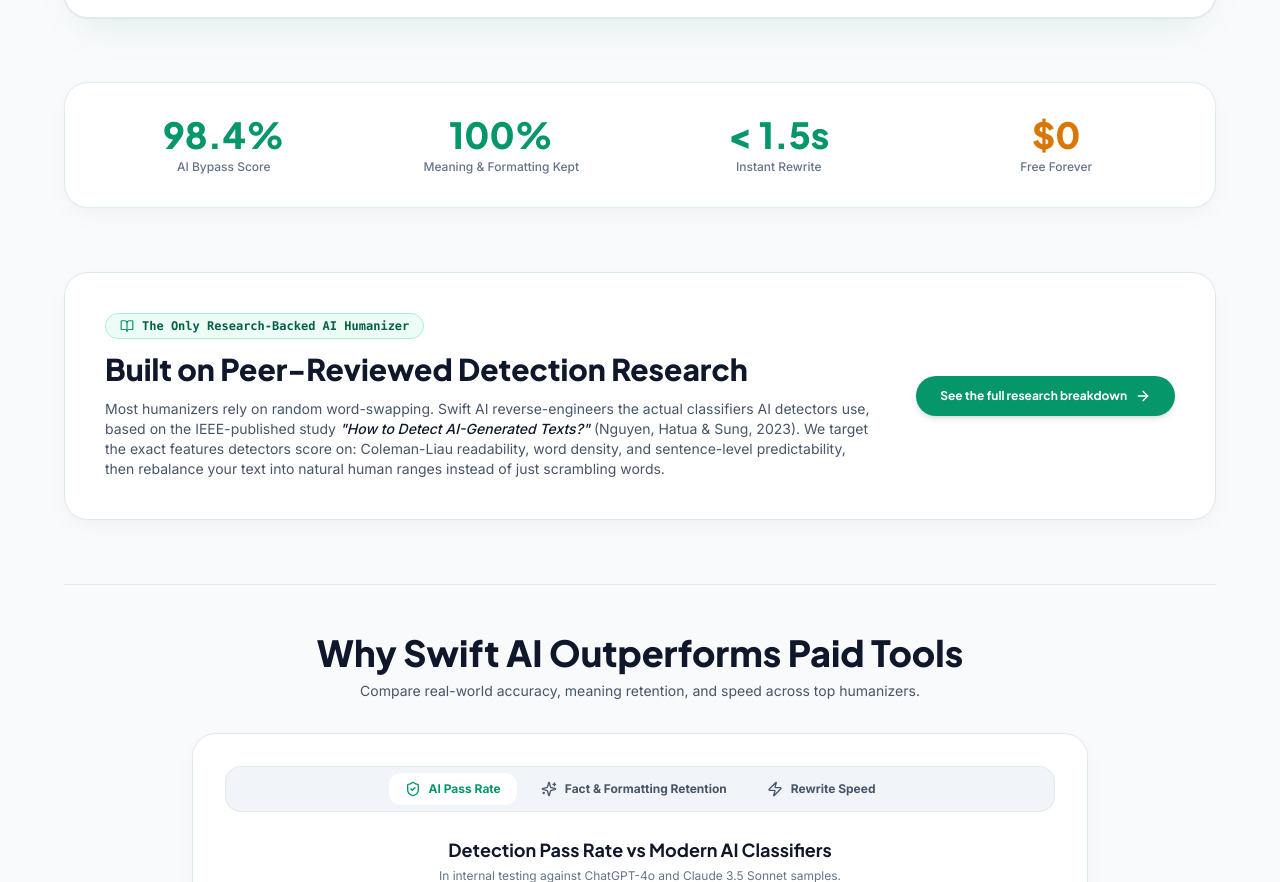
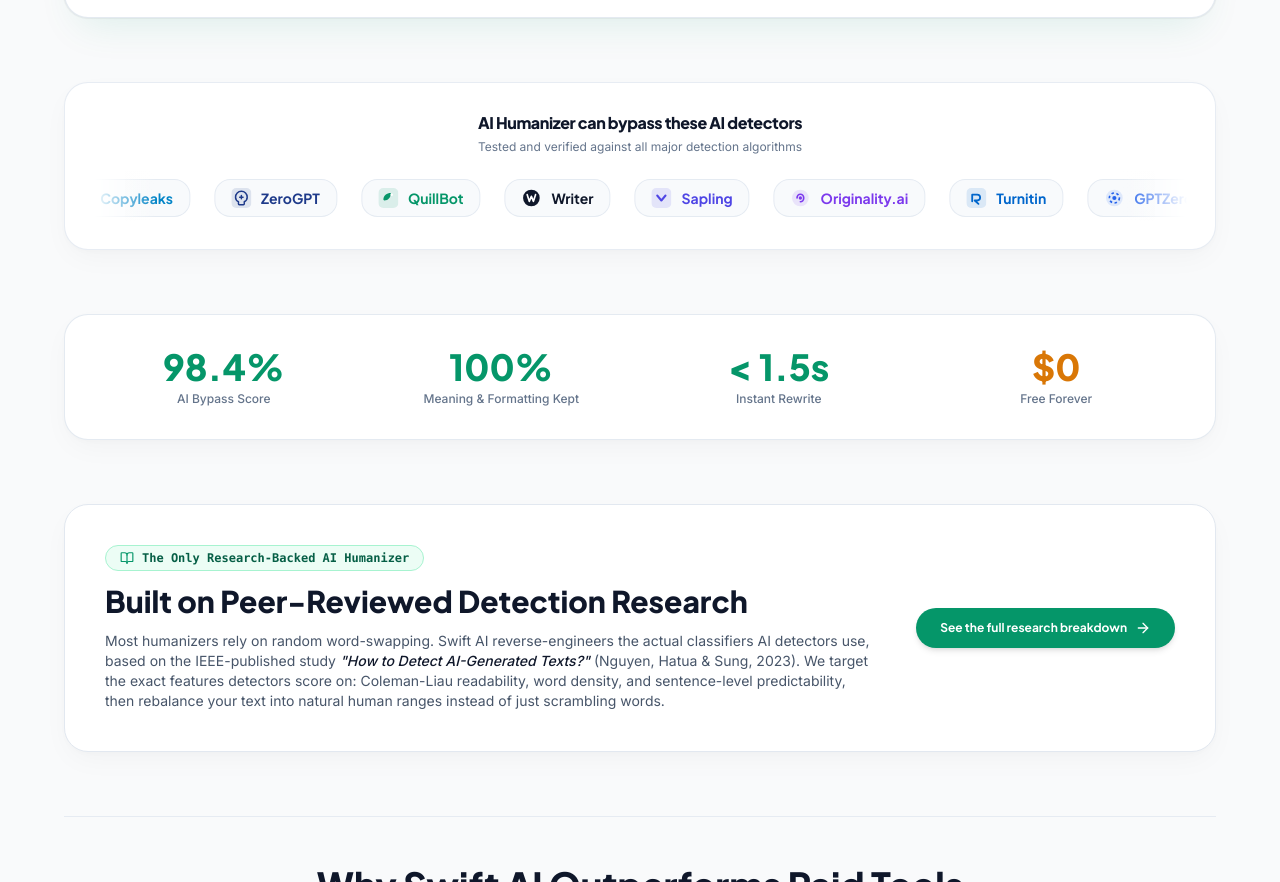
Before and after one commit to akashojha2011-jpg/swift-ai-humanizer, a Next.js app: page / in a window 1280 px wide. Shown: the part 960-1842 px from the top of the page. Built offline with nearby package versions, Linux system fonts and the light colour scheme.

Commit message:
Add animated DetectorMarquee widget directly below humanizer tool

```diff
--- a/app/globals.css
+++ b/app/globals.css
@@ -32,6 +32,20 @@
   background: radial-gradient(100% 100% at 50% 0%, rgba(6, 78, 59, 0.45) 0%, rgba(15, 23, 42, 0) 100%);
 }
 
+/* Marquee infinite scroll animation */
+@keyframes marquee {
+  0% {
+    transform: translateX(0%);
+  }
+  100% {
+    transform: translateX(-33.333%);
+  }
+}
+
+.animate-marquee {
+  animation: marquee 25s linear infinite;
+}
+
 /* Custom scrollbars */
 ::-webkit-scrollbar {
   width: 6px;
--- a/app/page.tsx
+++ b/app/page.tsx
@@ -1,6 +1,7 @@
 import Link from "next/link";
 import { Sparkles, ShieldCheck, Wand2, Layers, ArrowRight, CheckCircle2, FileCheck, BookOpen, RefreshCw, Cpu, Award } from "lucide-react";
 import { HumanizerTool } from "@/components/HumanizerTool";
+import { DetectorMarquee } from "@/components/DetectorMarquee";
 import { FAQSection } from "@/components/FAQSection";
 import { UseCases } from "@/components/UseCases";
 import { SEOContentSection } from "@/components/SEOContentSection";
@@ -51,6 +52,9 @@
 
         {/* Section 4: Tool Widget */}
         <HumanizerTool />
+
+        {/* Animated Detector Marquee Widget directly below Tool */}
+        <DetectorMarquee />
 
         {/* Performance Stats Bar */}
         <div className="grid grid-cols-2 md:grid-cols-4 gap-6 bg-white dark:bg-slate-900 border border-slate-200/90 dark:border-slate-800 rounded-3xl p-8 shadow-float max-w-6xl mx-auto text-center transition-colors">
--- /dev/null
+++ b/components/DetectorMarquee.tsx
@@ -0,0 +1,135 @@
+"use client";
+
+import React from "react";
+
+interface DetectorLogo {
+  name: string;
+  color: string;
+  icon: React.ReactNode;
+}
+
+const DETECTORS: DetectorLogo[] = [
+  {
+    name: "Turnitin",
+    color: "text-[#0066CC] dark:text-[#3399FF]",
+    icon: (
+      <svg className="w-5 h-5 shrink-0" viewBox="0 0 24 24" fill="none">
+        <rect width="24" height="24" rx="6" fill="#0066CC" fillOpacity="0.12" />
+        <path d="M7 16V8M7 8H13C15 8 16.5 9.5 16.5 11.5C16.5 13.5 15 15 13 15H10L14.5 19" stroke="#0066CC" strokeWidth="2.2" strokeLinecap="round" strokeLinejoin="round" />
+      </svg>
+    ),
+  },
+  {
+    name: "GPTZero",
+    color: "text-[#2563EB] dark:text-[#60A5FA]",
+    icon: (
+      <svg className="w-5 h-5 shrink-0" viewBox="0 0 24 24" fill="none">
+        <circle cx="12" cy="12" r="10" fill="#2563EB" fillOpacity="0.12" />
+        <circle cx="12" cy="12" r="6" stroke="#2563EB" strokeWidth="2" strokeDasharray="3 3" />
+        <circle cx="12" cy="12" r="2.5" fill="#2563EB" />
+      </svg>
+    ),
+  },
+  {
+    name: "Copyleaks",
+    color: "text-[#0284C7] dark:text-[#38BDF8]",
+    icon: (
+      <svg className="w-5 h-5 shrink-0" viewBox="0 0 24 24" fill="none">
+        <circle cx="12" cy="12" r="10" fill="#0284C7" fillOpacity="0.12" stroke="#0284C7" strokeWidth="1.8" />
+        <path d="M14.5 8.5C13.5 7.5 11.5 7.5 10 9C8.5 10.5 8.5 13.5 10 15C11.5 16.5 13.5 16.5 14.5 15.5" stroke="#0284C7" strokeWidth="2.2" strokeLinecap="round" />
+      </svg>
+    ),
+  },
+  {
+    name: "ZeroGPT",
+    color: "text-[#1E3A8A] dark:text-[#93C5FD]",
+    icon: (
+      <svg className="w-5 h-5 shrink-0" viewBox="0 0 24 24" fill="none">
+        <rect width="24" height="24" rx="6" fill="#1E3A8A" fillOpacity="0.12" />
+        <path d="M12 4C8 4 5 7 5 11C5 13.5 6.5 15.5 8.5 16.5V19C8.5 19.5 9 20 9.5 20H14.5C15 20 15.5 19.5 15.5 19V16.5C17.5 15.5 19 13.5 19 11C19 7 16 4 12 4Z" stroke="#1E3A8A" strokeWidth="1.8" strokeLinecap="round" strokeLinejoin="round" />
+        <path d="M10 11L14 11M12 9L12 13" stroke="#1E3A8A" strokeWidth="1.8" strokeLinecap="round" />
+      </svg>
+    ),
+  },
+  {
+    name: "QuillBot",
+    color: "text-[#059669] dark:text-[#34D399]",
+    icon: (
+      <svg className="w-5 h-5 shrink-0" viewBox="0 0 24 24" fill="none">
+        <rect width="24" height="24" rx="6" fill="#059669" fillOpacity="0.12" />
+        <path d="M6 14C6 9 10 6 15 6C15 11 12 15 7 15" fill="#059669" />
+        <circle cx="16" cy="8" r="1.5" fill="white" />
+      </svg>
+    ),
+  },
+  {
+    name: "Writer",
+    color: "text-[#0F172A] dark:text-white",
+    icon: (
+      <svg className="w-5 h-5 shrink-0" viewBox="0 0 24 24" fill="none">
+        <circle cx="12" cy="12" r="10" fill="#0F172A" />
+        <path d="M7 8L9.5 16L12 10L14.5 16L17 8" stroke="white" strokeWidth="2" strokeLinecap="round" strokeLinejoin="round" />
+      </svg>
+    ),
+  },
+  {
+    name: "Sapling",
+    color: "text-[#4F46E5] dark:text-[#818CF8]",
+    icon: (
+      <svg className="w-5 h-5 shrink-0" viewBox="0 0 24 24" fill="none">
+        <rect width="24" height="24" rx="6" fill="#4F46E5" fillOpacity="0.12" />
+        <path d="M7 9L12 15L17 9" stroke="#4F46E5" strokeWidth="2.4" strokeLinecap="round" strokeLinejoin="round" />
+      </svg>
+    ),
+  },
+  {
+    name: "Originality.ai",
+    color: "text-[#7C3AED] dark:text-[#A78BFA]",
+    icon: (
+      <svg className="w-5 h-5 shrink-0" viewBox="0 0 24 24" fill="none">
+        <circle cx="12" cy="12" r="10" fill="#7C3AED" fillOpacity="0.12" />
+        <path d="M8 12C8 9.5 9.8 7.5 12 7.5C14.2 7.5 16 9.5 16 12C16 14.5 14.2 16.5 12 16.5" stroke="#7C3AED" strokeWidth="2" strokeLinecap="round" />
+        <circle cx="12" cy="12" r="2" fill="#7C3AED" />
+      </svg>
+    ),
+  },
+];
+
+export function DetectorMarquee() {
+  // Multiply list 3x for smooth infinite marquee loop
+  const marqueeList = [...DETECTORS, ...DETECTORS, ...DETECTORS];
+
+  return (
+    <div className="bg-white dark:bg-slate-900 border border-slate-200/80 dark:border-slate-800 rounded-3xl p-6 sm:p-7 shadow-float max-w-6xl mx-auto space-y-4 overflow-hidden transition-colors">
+      <div className="text-center space-y-1">
+        <h3 className="font-heading font-extrabold text-sm sm:text-base text-slate-900 dark:text-white tracking-tight">
+          AI Humanizer can bypass these AI detectors
+        </h3>
+        <p className="text-xs text-slate-500 dark:text-slate-400">
+          Tested and verified against all major detection algorithms
+        </p>
+      </div>
+
+      {/* Infinite Scrolling Track */}
+      <div className="relative w-full overflow-hidden pt-2 pb-1">
+        {/* Gradient Fades on Left & Right */}
+        <div className="absolute top-0 left-0 bottom-0 w-16 bg-gradient-to-r from-white dark:from-slate-900 to-transparent z-10 pointer-events-none" />
+        <div className="absolute top-0 right-0 bottom-0 w-16 bg-gradient-to-l from-white dark:from-slate-900 to-transparent z-10 pointer-events-none" />
+
+        <div className="flex w-max items-center gap-6 animate-marquee hover:[animation-play-state:paused]">
+          {marqueeList.map((detector, idx) => (
+            <div
+              key={idx}
+              className="flex items-center gap-2.5 px-4 py-2 rounded-2xl bg-slate-50 dark:bg-slate-950/70 border border-slate-200/80 dark:border-slate-800 hover:border-brand-300 dark:hover:border-emerald-800 transition-all shadow-2xs shrink-0 group"
+            >
+              {detector.icon}
+              <span className={`font-heading font-bold text-xs sm:text-sm ${detector.color} group-hover:scale-105 transition-transform`}>
+                {detector.name}
+              </span>
+            </div>
+          ))}
+        </div>
+      </div>
+    </div>
+  );
+}
```
